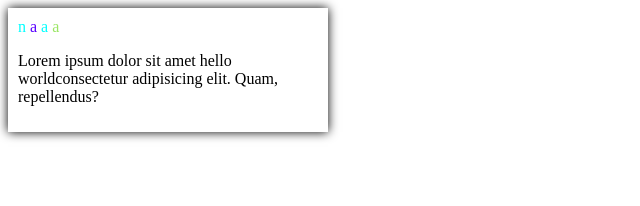
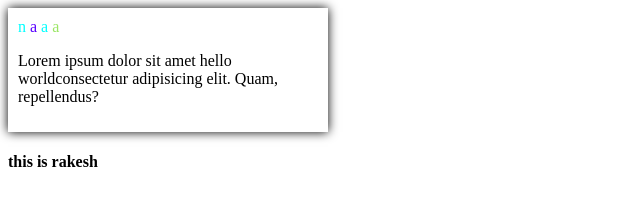
Before and after one commit to RakeshReddy123devoloper/newdocument, a plain HTML site: page spam.html in a window 1280 px wide. Shown: the whole page, without its empty margins (0-640 px from the left). Drawn offline with Linux system fonts and the light colour scheme.

Commit message:
added h4 tag

```diff
--- a/spam.html
+++ b/spam.html
@@ -21,6 +21,7 @@
     <p>Lorem ipsum dolor sit amet <spam> hello world</spam>consectetur adipisicing elit. Quam, repellendus?</p>
 
 </div>
+<h4>this is rakesh</h4>
+</body>
 
-</body>
 </html>
```
